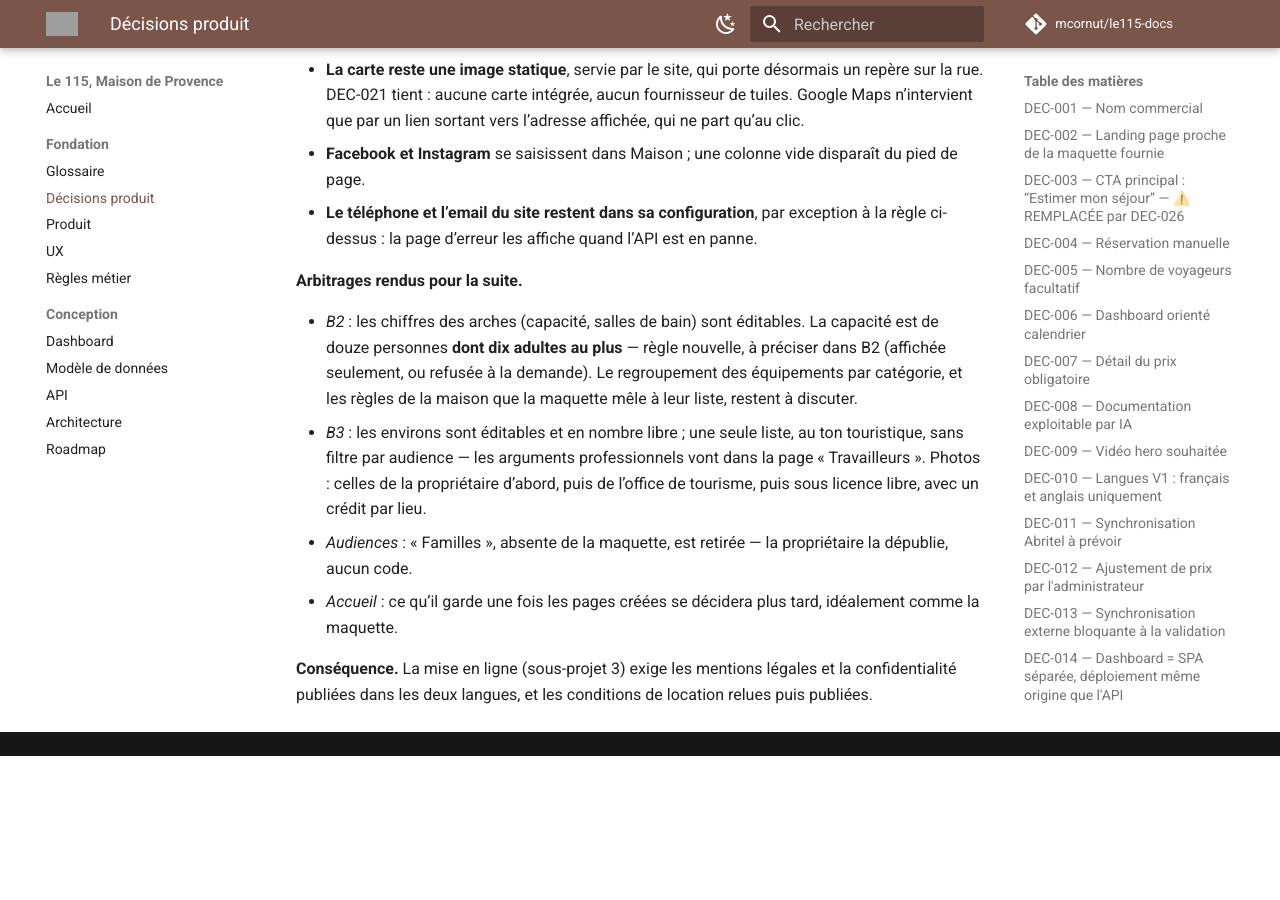
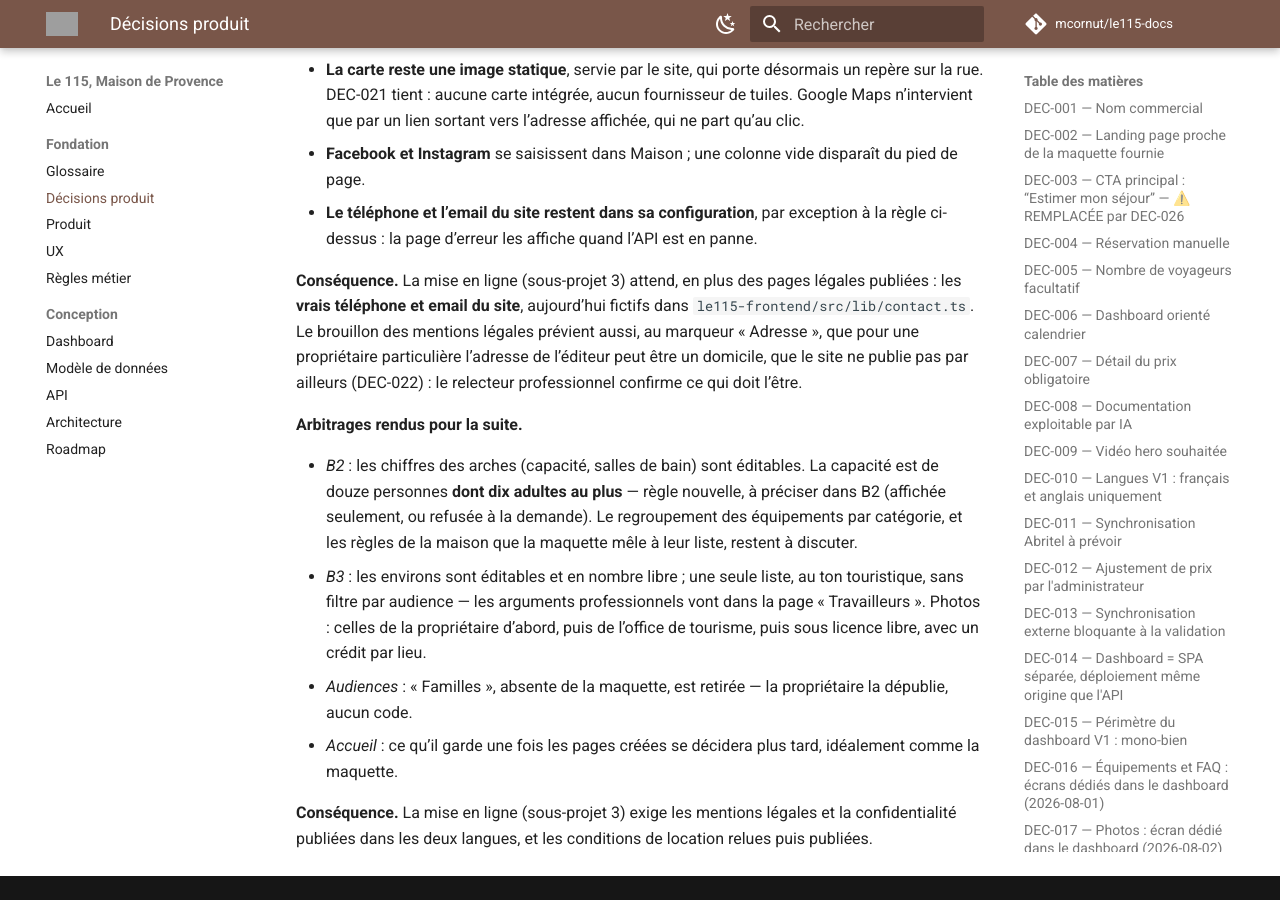
Before and after one commit to mcornut/le115-docs, an MkDocs documentation site: the page built from docs/00-Product-Decisions.md, in a window 1280 px wide and 900 px high, scrolled down 18256 px. Built offline with MkDocs 1.6.1 and Material for MkDocs 9.7.7, drawn with Linux system fonts in a browser that asks for light colours; comment, search, counter and statistics services are not loaded; before the commit the page ends 19012 px from its top, so only the background shows below that; grey boxes are pictures that could not be loaded.

Commit message:
docs(B1): coordonnées réelles avant la mise en ligne, carte à repère, sections obligatoires, 00025
Co-Authored-By: Claude Opus 5.5 <noreply@anthropic.com>

```diff
--- a/docs/00-Product-Decisions.md
+++ b/docs/00-Product-Decisions.md
@@ -801,6 +801,13 @@ langues : elle est bilingue et traduit elle-même (prolongement de DEC-032).
 - **Le téléphone et l’email du site restent dans sa configuration**, par exception à la
   règle ci-dessus : la page d’erreur les affiche quand l’API est en panne.
 
+**Conséquence.** La mise en ligne (sous-projet 3) attend, en plus des pages légales
+publiées : les **vrais téléphone et email du site**, aujourd’hui fictifs dans
+`le115-frontend/src/lib/contact.ts`. Le brouillon des mentions légales prévient aussi, au
+marqueur « Adresse », que pour une propriétaire particulière l’adresse de l’éditeur peut
+être un domicile, que le site ne publie pas par ailleurs (DEC-022) : le relecteur
+professionnel confirme ce qui doit l’être.
+
 **Arbitrages rendus pour la suite.**
 
 - *B2* : les chiffres des arches (capacité, salles de bain) sont éditables. La capacité est
```
Also changed, not shown: docs/05-Data-Model.md (+5 -0 lines), docs/06-API.md (+4 -0 lines), docs/07-Architecture.md (+3 -2 lines), docs/08-Roadmap.md (+1 -1 lines).
